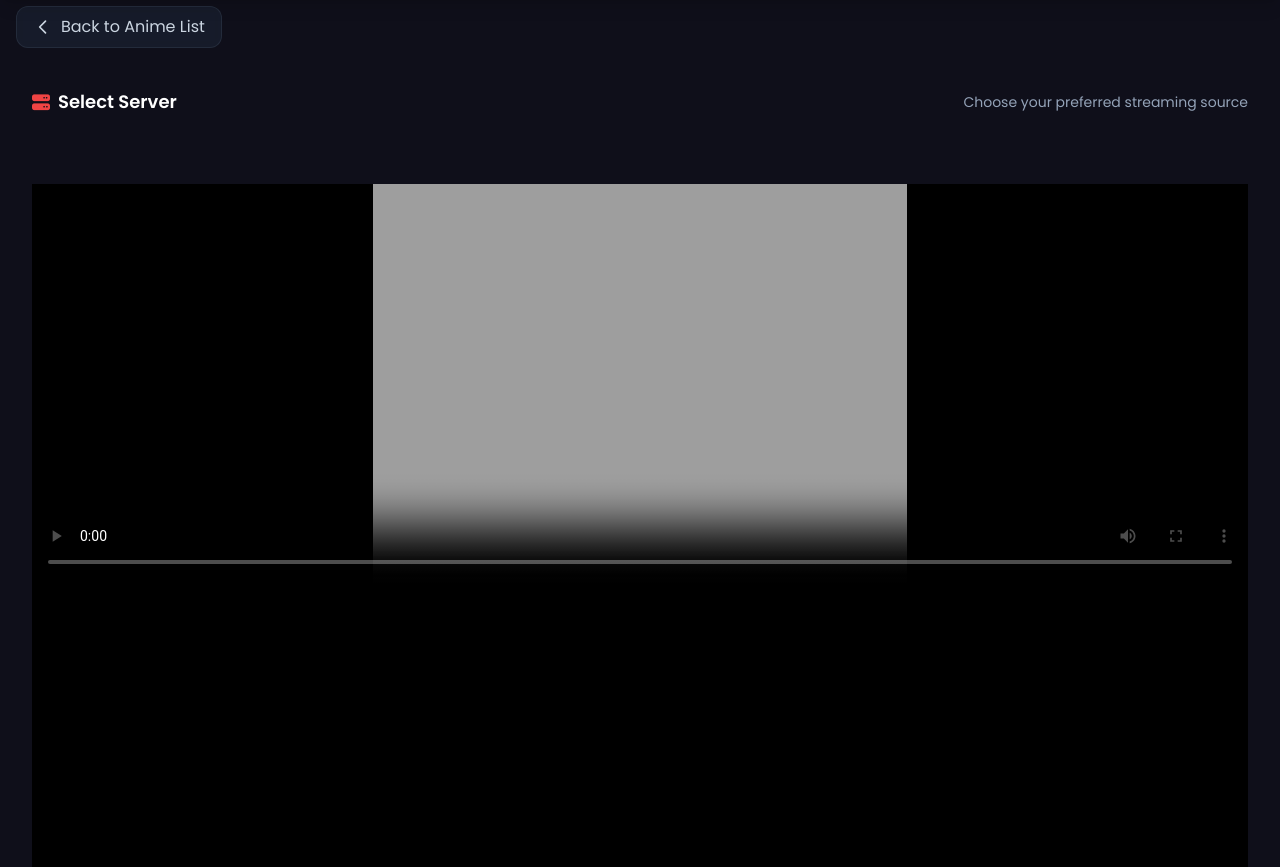
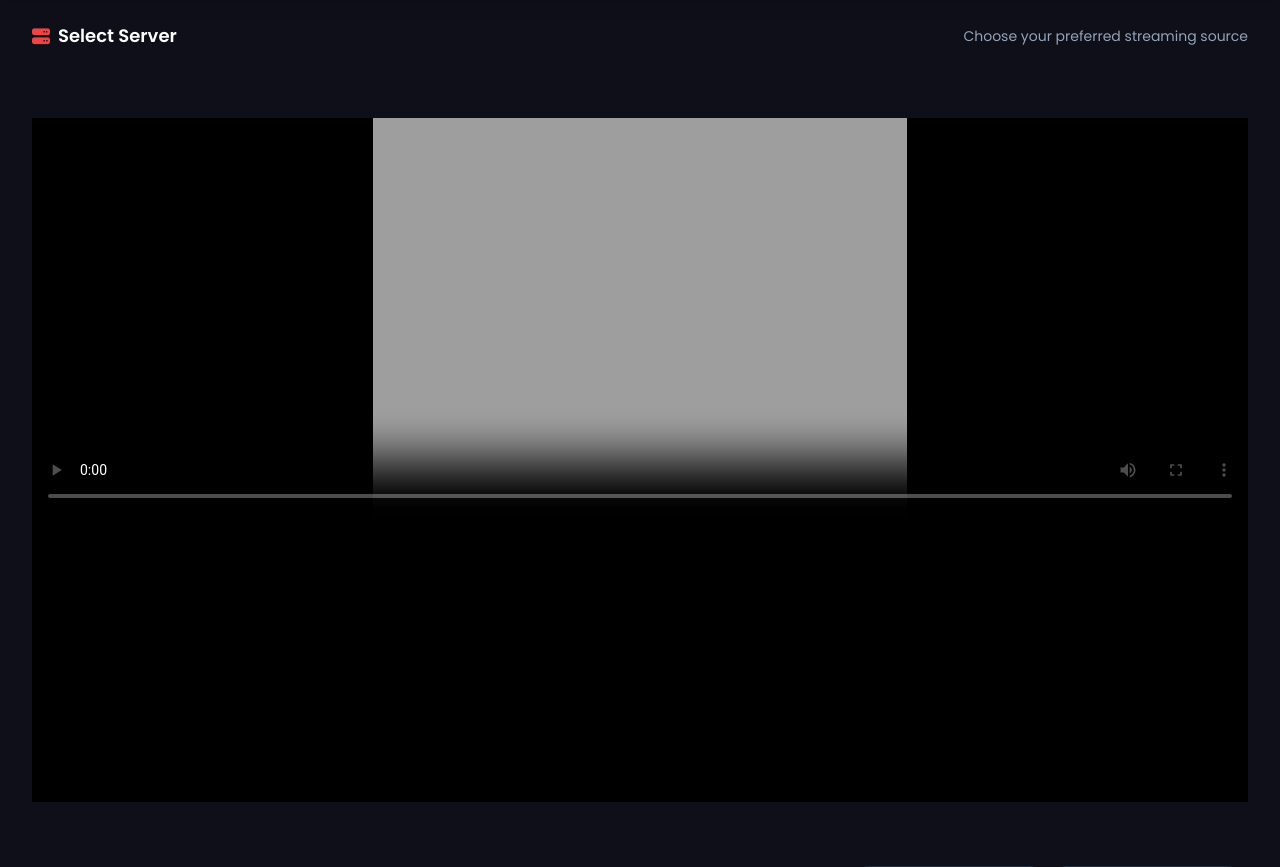
Before and after one commit to rahmangunawans/Test18, a Flask app: template templates/video_player.html in a window 1280 px wide. Shown: the part 122-989 px from the top of the page. Run offline with Flask 3, Linux system fonts and the light colour scheme; the template is opened without the code that fills it, so the values that code supplies are empty; the visitor is signed in with stand-in values (Sample User, id 1); some libraries are stand-ins or nearby versions.

Commit message:
Remove navigation link that returns users to the complete anime listing
Removes the "Back to Anime List" link from video_player.html and includes screenshot.

Replit-Commit-Author: Agent
Replit-Commit-Session-Id: d83748e5-8de1-440c-924c-deb0fc4be60e
Replit-Commit-Checkpoint-Type: full_checkpoint
Replit-Commit-Screenshot-Url: https://storage.googleapis.com/screenshot-production-us-central1/0832616d-3a9d-4dc4-90d0-4cb2c029d22c/d83748e5-8de1-440c-924c-deb0fc4be60e/2S6fJ0X

```diff
--- a/templates/video_player.html
+++ b/templates/video_player.html
@@ -87,16 +87,7 @@
 {% block content %}
 <div class="min-h-screen content-bg pt-32 pb-8">
     <div class="container mx-auto px-4">
-        <!-- Back Button -->
-        <div class="mb-6">
-            <a href="{{ url_for('content.anime_list') }}"
-               class="inline-flex items-center px-4 py-2 rounded-xl bg-slate-800/50 hover:bg-slate-700/50 border border-slate-600/30 text-slate-300 hover:text-white transition-all duration-200 backdrop-blur-sm">
-                <svg class="w-5 h-5 mr-2" fill="none" stroke="currentColor" viewBox="0 0 24 24">
-                    <path stroke-linecap="round" stroke-linejoin="round" stroke-width="2" d="M15 19l-7-7 7-7"></path>
-                </svg>
-                Back to Anime List
-            </a>
-        </div>
+
 
         <!-- Server Selection -->
         <div class="glass-card rounded-2xl p-4 mb-6">
```
Also changed, not shown: attached_assets/Screenshot_20250804-140854_1754291422711.jpg (added).
